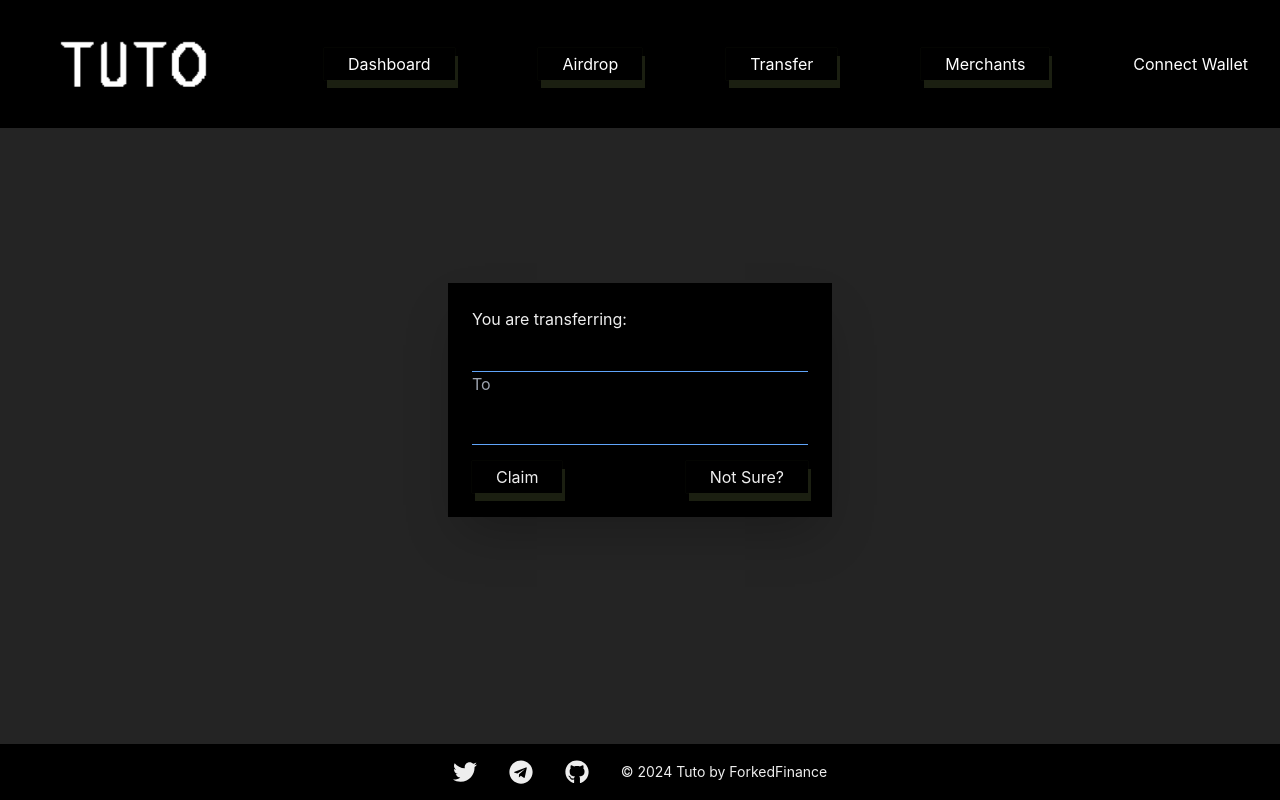
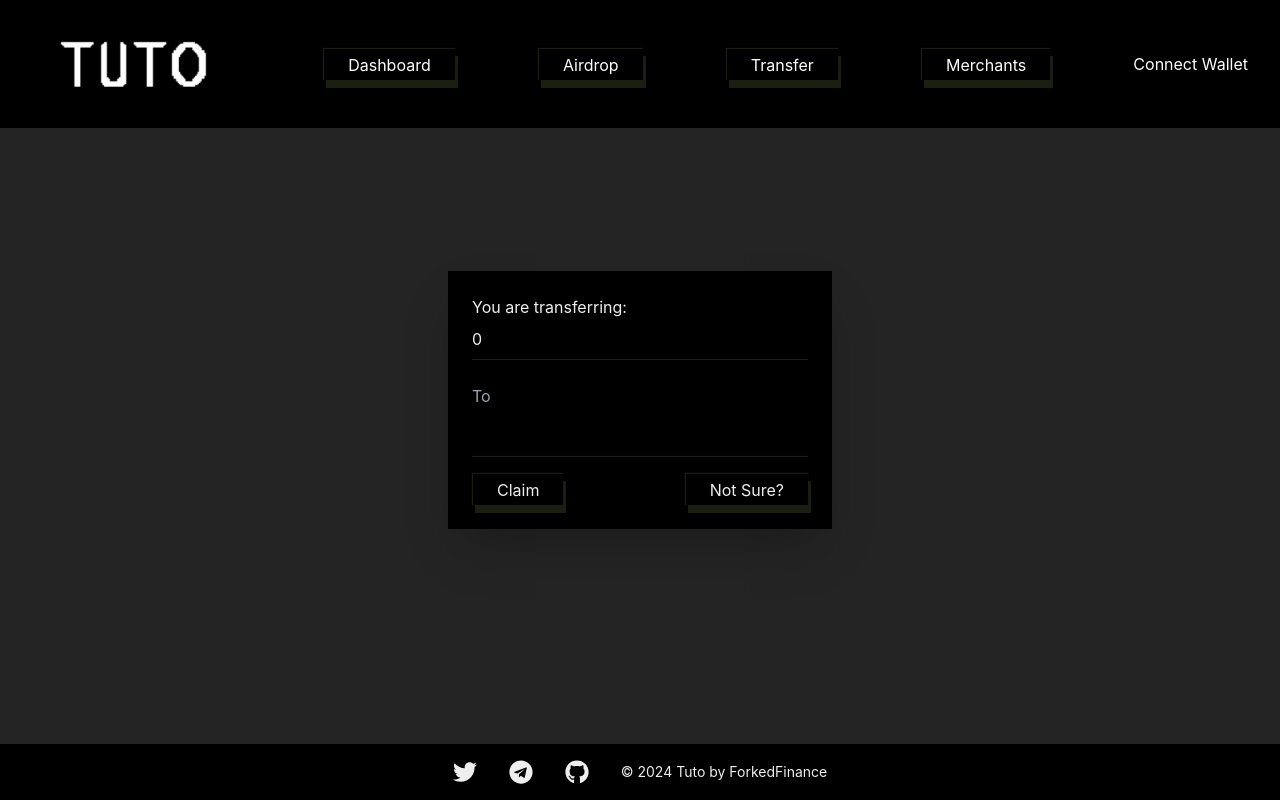
Before and after one commit to bb-face/forkedfinance-front-end, a React (Vite) app: page /transfer in a window 1280 px wide. Built offline with nearby package versions, Linux system fonts and the light colour scheme.

Commit message:
fix some styling

```diff
--- a/src/atoms/Button.jsx
+++ b/src/atoms/Button.jsx
@@ -14,15 +14,13 @@ const Button = ({ children }) => {
       onMouseLeave={handleMouseLeave}
       onMouseDown={handleClick}
       onMouseUp={() => setIsPressed(false)}
-      className="button px-6 h-8 bg-primary cursor-pointer select-none
-    active:translate-y-2  active:[box-shadow:0_0px_0_0_var(--tw-shadow-color),0_0px_0_0_var(--tw-shadow-color-1)]
-    transition-all duration-150 [box-shadow:3px_8px_0_0_var(--tw-shadow-color-2),0_0_1px_0_var(--tw-shadow-color-2)] border-primary-dark
-		hover:translate-y-1 hover:[box-shadow:2px_3px_0_0_var(--tw-shadow-color-2),0_0_1px_0_var(--tw-shadow-color-2)]"
+      className="button px-6 h-8 bg-primary cursor-pointer select-none border-t border-l border-button-border
+    active:translate-y-2
+		active:[box-shadow:0_0px_0_0_var(--tw-shadow-color),0_0px_0_0_var(--tw-shadow-color)]
+    transition-all duration-150 [box-shadow:3px_8px_0_0_var(--tw-shadow-color),0_0_1px_0_var(--tw-shadow-color)]
+		hover:translate-y-1 hover:[box-shadow:2px_3px_0_0_var(--tw-shadow-color),0_0_1px_0_var(--tw-shadow-color)]"
       style={{
-        "--tw-shadow-color": "#1b6ff8",
-        "--tw-shadow-color-1": "#1b1ff8",
-        "--tw-shadow-color-2": "#1b1f11",
-        "--tw-shadow-color-3": "#1b1",
+        "--tw-shadow-color": "#1b1f11",
       }}
     >
       {children}
--- a/src/atoms/NumberInput.jsx
+++ b/src/atoms/NumberInput.jsx
@@ -3,12 +3,12 @@ import React from "react";
 const NumberInput = ({ value, onChange }) => {
   return (
     <div className="relative">
-      <div class="flex items-center border-b border-info py-2">
+      <div className="flex items-center border-b border-input-outline py-2">
         <input
           type="number"
           value={value}
           onChange={onChange}
-          className="w-full bg-transparent border-none outline-none border-b-2 border-red-400 focus:border-blue-500"
+          className="w-full bg-transparent border-none outline-none"
         />
       </div>
     </div>
--- a/src/atoms/StringInput.jsx
+++ b/src/atoms/StringInput.jsx
@@ -3,12 +3,12 @@ import React from "react";
 const TextInput = ({ value, onChange }) => {
   return (
     <div className="relative">
-      <div class="flex items-center border-b border-info py-2">
+      <div className="flex items-center border-b border-input-outline py-2">
         <input
           type="text"
           value={value}
           onChange={onChange}
-          className="w-full bg-transparent border-none outline-none border-b-2 border-red-400 focus:border-blue-500"
+          className="w-full bg-transparent border-none outline-none"
         />
       </div>
     </div>
--- a/src/components/Dashboard/DepositUSDC.jsx
+++ b/src/components/Dashboard/DepositUSDC.jsx
@@ -18,6 +18,7 @@ import { getUsdcContract } from "../../utils/getUsdcContract";
 import { getRRContract } from "../../utils/getRRContract";
 import { getFeeUsdcContract } from "../../utils/getFeeUsdcContract";
 import { format } from "../../utils/formats";
+import NumberInput from "../../atoms/NumberInput";
 
 function DepositUSDC({
   usdcAccountBalance,
@@ -157,9 +158,7 @@ function DepositUSDC({
 
       <div className="flex justify-between items-center mb-2">
         <form>
-          <input
-            type="number"
-            placeholder="0.0"
+          <NumberInput
             value={amount}
             onChange={(event) => setAmount(event.target.value)}
           />
--- a/src/components/Dashboard/Tuto.jsx
+++ b/src/components/Dashboard/Tuto.jsx
@@ -7,13 +7,17 @@ import { permitSigned } from "../../utils/permit";
 import { getCurrentAddress } from "../../utils/getAddress";
 import { format } from "../../utils/formats";
 
-
 import { getFeeTutoContract } from "../../utils/getFeeTutoContract";
 import { getTutocContract } from "../../utils/getTutoContract";
 import { getRRContract } from "../../utils/getRRContract";
 
-import { feeTutoAddr, maxUint, tutoAddr, chainId } from "../../costant/prod-costant";
-
+import {
+  feeTutoAddr,
+  maxUint,
+  tutoAddr,
+  chainId,
+} from "../../costant/prod-costant";
+import NumberInput from "../../atoms/NumberInput";
 
 function Tuto({
   ffBalance,
@@ -22,9 +26,7 @@ function Tuto({
   ffTotalStakedAmounts,
   ffSupply,
 }) {
-
   const [amount, setAmount] = useState(0);
-
 
   const stakeTuto = async () => {
     if (window.ethereum?.isMetaMask) {
@@ -33,21 +35,34 @@ function Tuto({
       const currentAddress = getCurrentAddress(provider);
       const signer = provider.getSigner();
 
-      if(!amount) {return};
+      if (!amount) {
+        return;
+      }
 
       if (network.chainId === chainId) {
         const tutoContract = getTutocContract(signer);
-        const allowance = await tutoContract.allowance(currentAddress, feeTutoAddr);
-        const parsedAllowance = format(allowance, 6)
-        console.log(parsedAllowance)
+        const allowance = await tutoContract.allowance(
+          currentAddress,
+          feeTutoAddr
+        );
+        const parsedAllowance = format(allowance, 6);
+        console.log(parsedAllowance);
 
         if (amount > parsedAllowance) {
-
           const feeTutoContract = getFeeTutoContract(signer);
 
-          const block = await provider.getBlock('latest');
-          const permit = await permitSigned(signer, tutoContract, feeTutoAddr, block.timestamp);
-          const signature = await signer._signTypedData(permit[0], permit[1], permit[2]);
+          const block = await provider.getBlock("latest");
+          const permit = await permitSigned(
+            signer,
+            tutoContract,
+            feeTutoAddr,
+            block.timestamp
+          );
+          const signature = await signer._signTypedData(
+            permit[0],
+            permit[1],
+            permit[2]
+          );
           const signed = ethers.utils.splitSignature(signature);
 
           await feeTutoContract
@@ -56,7 +71,7 @@ function Tuto({
               tutoAddr,
               amount,
               maxUint,
-              (permit[2].deadline).toString(),
+              permit[2].deadline.toString(),
               signed.v,
               signed.r,
               signed.s
@@ -97,14 +112,18 @@ function Tuto({
       const currentAddress = getCurrentAddress(provider);
       const signer = provider.getSigner();
 
-      if(!amount) {return};
+      if (!amount) {
+        return;
+      }
 
       if (network.chainId === chainId) {
         const tutoContract = getTutocContract(signer);
-        const allowance = await tutoContract.allowance(currentAddress, feeTutoAddr);
-        const parsedAllowance = format(allowance, 6)
-        console.log(parsedAllowance)
-
+        const allowance = await tutoContract.allowance(
+          currentAddress,
+          feeTutoAddr
+        );
+        const parsedAllowance = format(allowance, 6);
+        console.log(parsedAllowance);
 
         const rrContract = getRRContract(signer);
 
@@ -121,7 +140,6 @@ function Tuto({
               console.log("Rejected");
             }
           });
-
       }
     }
   }; // TODO: transform in unstakeTuto not available yet
@@ -153,19 +171,14 @@ function Tuto({
       </div>
 
       <div className="flex justify-between items-center mb-2">
-        <form >
-          <input
-            type="number"
-            placeholder="0.0"
+        <form>
+          <NumberInput
             value={amount}
             onChange={(event) => setAmount(event.target.value)}
           />
-
         </form>
         <form onClick={stakeTuto}>
-
           <Button type="submit">Stake</Button>
-
         </form>
         <form onClick={unstakeTuto}>
           {/* <input
@@ -177,7 +190,6 @@ function Tuto({
           <Button type="submit">Unstake</Button>
         </form>
       </div>
-
     </>
   );
 }
--- a/src/index.css
+++ b/src/index.css
@@ -17,3 +17,13 @@ body {
 	-webkit-font-smoothing: antialiased;
 	-moz-osx-font-smoothing: grayscale;
 }
+
+input::-webkit-outer-spin-button,
+input::-webkit-inner-spin-button {
+    -webkit-appearance: none;
+    margin: 0;
+}
+
+input[type=number] {
+    -moz-appearance:textfield;
+}
--- a/src/pages/Dashboard.jsx
+++ b/src/pages/Dashboard.jsx
@@ -3,7 +3,6 @@ import { useSetRecoilState, useRecoilValue } from "recoil";
 import { ethers } from "ethers";
 
 // import { Input } from "antd"; // TODO: remove library
-import stableCoinTrackerABI from "../assets/StableCoinContractABI.json";
 
 import DepositUSDC from "../components/Dashboard/DepositUSDC";
 import Tuto from "../components/Dashboard/Tuto";
@@ -132,7 +131,6 @@ function Dashboard() {
       setWalletAddress
     );
 
-
     const stableCoinTrackerContract = getFeeUsdcContract(signer);
     const feeFFTracker = getFeeTutoContract(signer);
 
--- a/src/pages/Transfer.jsx
+++ b/src/pages/Transfer.jsx
@@ -1,6 +1,5 @@
 import React, { useState, useEffect } from "react";
 import axios from "axios";
-import { WalletTwoTone } from "@ant-design/icons";
 import { ethers } from "ethers";
 import Button from "../atoms/Button";
 import NumberInput from "../atoms/NumberInput";
@@ -14,9 +13,9 @@ const url = "https://server.forkedfinance.xyz";
 const Transfer = () => {
   const { user } = useUserManagement();
 
-  const [transferTo, settransferTo] = useState(null);
-  const [transferAmount, setTransferAmount] = useState(null);
-  const [balance, setBalance] = useState(null);
+  const [transferTo, settransferTo] = useState("");
+  const [transferAmount, setTransferAmount] = useState(0);
+  const [balance, setBalance] = useState(0);
 
   const { alert, showAlert, setLoading, setSuccess, hideAlert } =
     useLocalState();
@@ -188,7 +187,7 @@ const Transfer = () => {
             You are transferring:
           </div>
           <NumberInput value={transferAmount} onChange={changeAmount} />
-          <label htmlFor="toAddress" className="block text-gray-400 mb-2">
+          <label htmlFor="toAddress" className="block text-gray-400 mb-2 mt-6">
             To
           </label>
           <TextInput value={transferTo} onChange={changetransferTo} />
--- a/tailwind.config.js
+++ b/tailwind.config.js
@@ -10,12 +10,15 @@ module.exports = {
       boxShadow: {
         "3d": "4px 4px 0px 0 rgba(0, 0, 0, 0.25)",
       },
-      borderColor: {
-        default: "#ccc",
-        pressed: "#333",
-      },
       colors: {
         font: "#eee",
+        button: {
+          shadow: "#1b1f11",
+          border: "#1b1f11",
+        },
+        input: {
+          outline: "#1b1f11",
+        },
         primary: {
           light: "#cccccc",
           DEFAULT: "#000",
```
Lines whose indentation alone changed are shown as unchanged.
